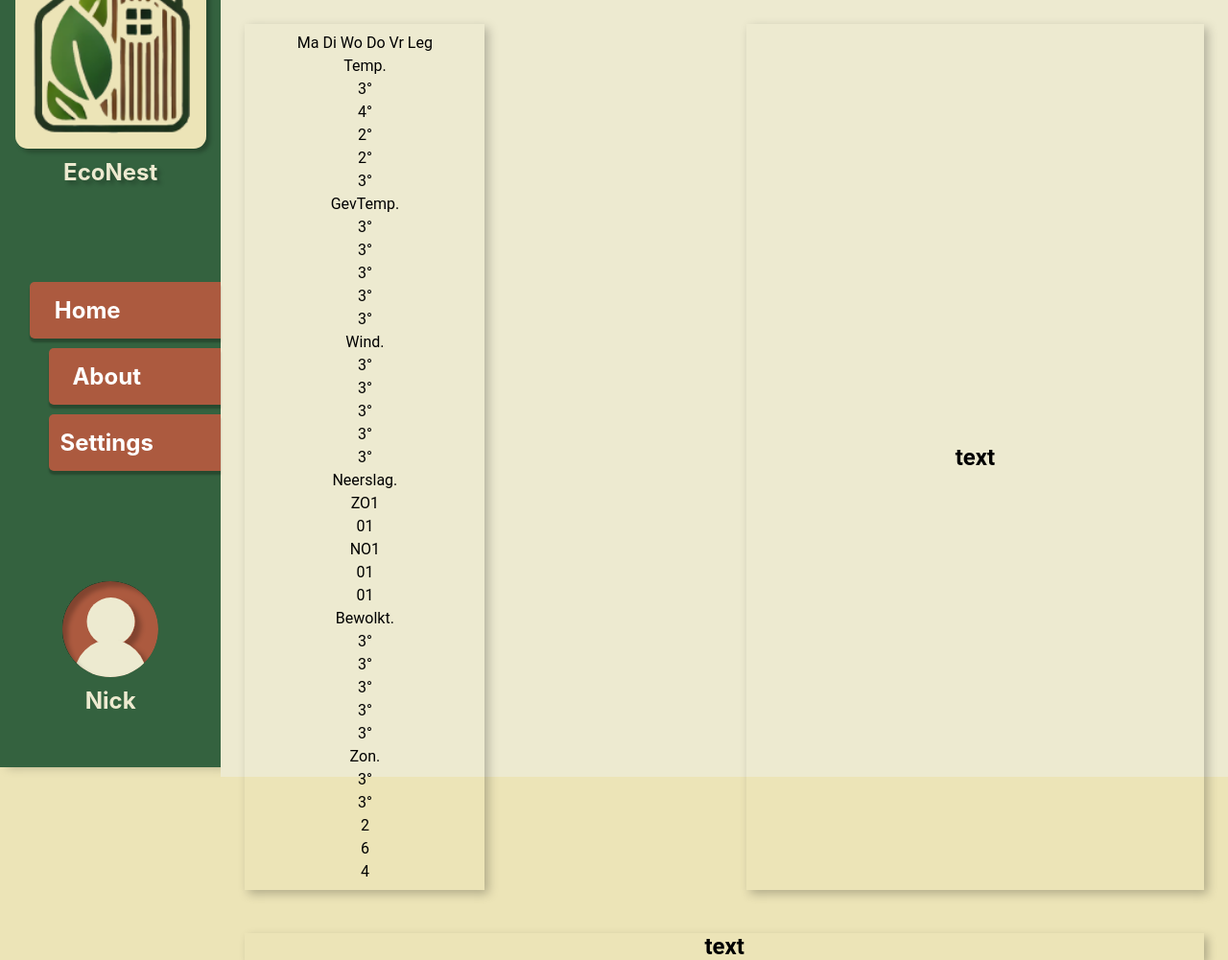
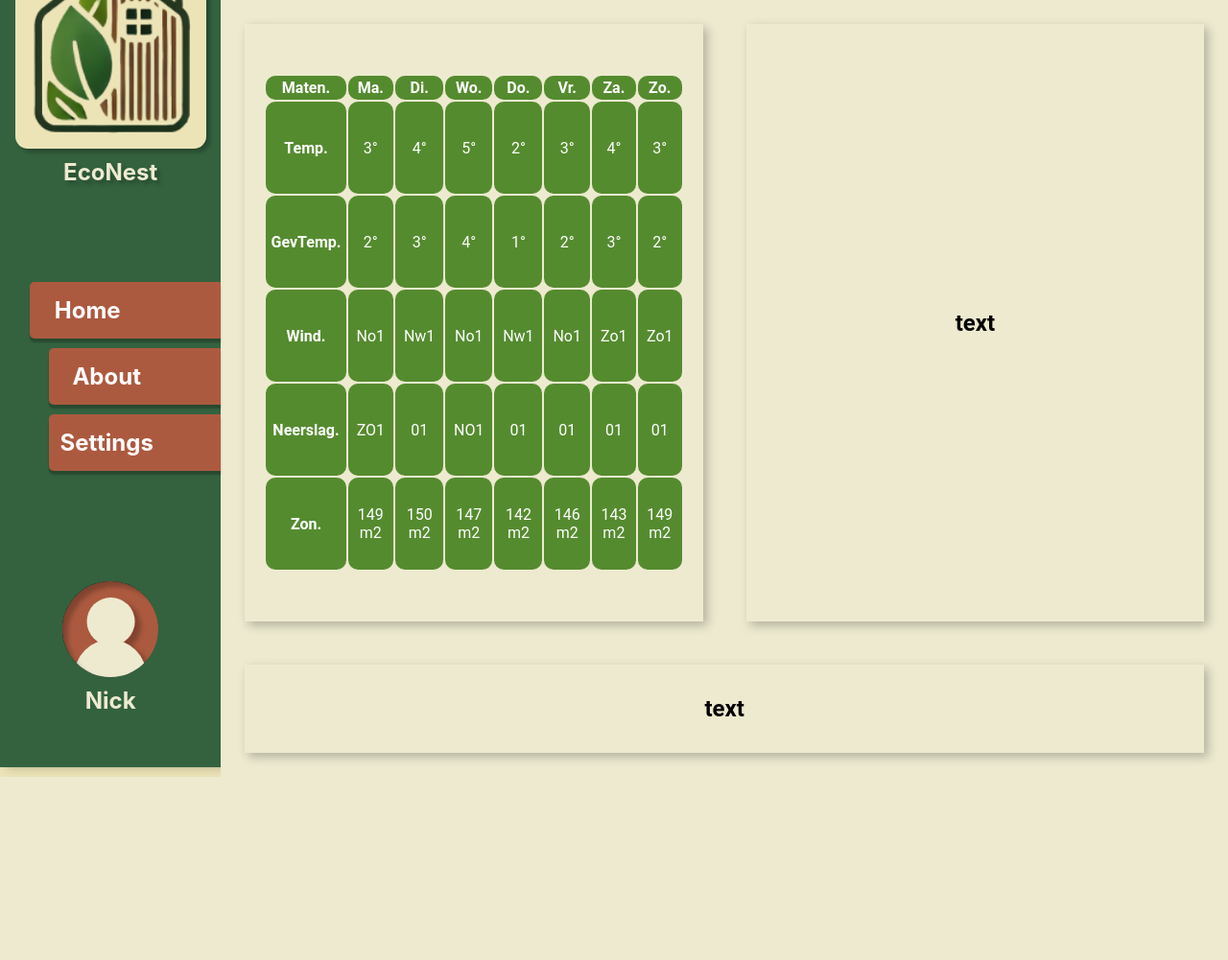
Before and after one commit to Jesper826/EcoNest, a PHP site: page / in a window 1280 px wide. Shown: the whole page at 96% size. After the commit the page ends 810 px from the top, so only its background shows below. Run offline with PHP 8.4, Linux system fonts and the light colour scheme.

Commit message:
Weather added met aanpassingen op index.thml

```diff
--- a/css/weather.css
+++ b/css/weather.css
@@ -1,27 +1,44 @@
-#Weather {
-    text-align: center;
-    width: 250px;
+#Weather > .container table {
+    border-radius: 10px;
+    table-layout: fixed;
+
+
 }
 
-#Weather > .container {
-    display: grid;
-    grid-template-columns: 1fr;
-    grid-gap: 5px;
-    padding: 10px;
-    border-collapse: collapse;
+#Weather{
+    padding: 1rem;
 }
 
-#Weather > .dag,
-#Weather > .cel,
-#Weather > .beschrijving {
+#Weather > .container td.cel,
+#Weather > .container td.beschrijving > img {
+    width: 9rem;
+    height: 9rem;
+    border-radius: 10px;
+}
+
+#Weather > .container th,
+#Weather > .container td {
+    padding: 3px 5px;
+    text-align: center;
+    width: 7.5rem;
+}
+
+#Weather > .container th {
     background-color: #558b2f;
     color: white;
-    text-align: center;
-    padding: 10px;
-    border-radius: 5px;
-    border: 1px solid #333;
+    border-radius: 10px;
+
 }
 
-#Weather > .dag {
-    grid-column: 1 / span 7;
+#Weather > .container td.cel,
+#Weather > .container td.beschrijving {
+    background-color: #558b2f;
+    color: white;
+    border-radius: 10px;
+
 }
+
+#Weather > .container td.beschrijving {
+    font-weight: bold;
+
+}
--- a/index.html
+++ b/index.html
@@ -44,53 +44,76 @@
         <article class="item" id="Weather" style="grid-area: weather;">
             <div id="Weather">
                 <div class="container">
-                    <div class="dag">Ma Di Wo Do Vr Leg</div>
-
-                    <div class="beschrijving">Temp.</div>
-                    <div class="cel">3°</div>
-                    <div class="cel">4°</div>
-                    <div class="cel">2°</div>
-                    <div class="cel">2°</div>
-                    <div class="cel">3°</div>
-
-                    <div class="beschrijving">GevTemp.</div>
-                    <div class="cel">3°</div>
-                    <div class="cel">3°</div>
-                    <div class="cel">3°</div>
-                    <div class="cel">3°</div>
-                    <div class="cel">3°</div>
-
-                    <div class="beschrijving">Wind.</div>
-                    <div class="cel">3°</div>
-                    <div class="cel">3°</div>
-                    <div class="cel">3°</div>
-                    <div class="cel">3°</div>
-                    <div class="cel">3°</div>
-
-                    <div class="beschrijving">Neerslag.</div>
-                    <div class="cel">ZO1</div>
-                    <div class="cel">01</div>
-                    <div class="cel">NO1</div>
-                    <div class="cel">01</div>
-                    <div class="cel">01</div>
-
-                    <div class="beschrijving">Bewolkt.</div>
-                    <div class="cel">3°</div>
-                    <div class="cel">3°</div>
-                    <div class="cel">3°</div>
-                    <div class="cel">3°</div>
-                    <div class="cel">3°</div>
-
-                    <div class="beschrijving">Zon.</div>
-                    <div class="cel">3°</div>
-                    <div class="cel">3°</div>
-                    <div class="cel">2</div>
-                    <div class="cel">6</div>
-                    <div class="cel">4</div>
+                    <table>
+                        <thead>
+                            <tr>
+                                <th>Maten.</th>
+                                <th>Ma.</th>
+                                <th>Di.</th>
+                                <th>Wo.</th>
+                                <th>Do.</th>
+                                <th>Vr.</th>
+                                <th>Za.</th>
+                                <th>Zo.</th>
+                            </tr>
+                        </thead>
+                        <tbody>
+                            <tr>
+                                <td class="beschrijving">Temp.</td>
+                                <td class="cel">3°</td>
+                                <td class="cel">4°</td>
+                                <td class="cel">5°</td>
+                                <td class="cel">2°</td>
+                                <td class="cel">3°</td>
+                                <td class="cel">4°</td>
+                                <td class="cel">3°</td>
+                            </tr>
+                            <tr>
+                                <td class="beschrijving">GevTemp.</td>
+                                <td class="cel">2°</td>
+                                <td class="cel">3°</td>
+                                <td class="cel">4°</td>
+                                <td class="cel">1°</td>
+                                <td class="cel">2°</td>
+                                <td class="cel">3°</td>
+                                <td class="cel">2°</td>
+                            </tr>
+                            <tr>
+                                <td class="beschrijving">Wind.</td>
+                                <td class="cel">No1</td>
+                                <td class="cel">Nw1</td>
+                                <td class="cel">No1</td>
+                                <td class="cel">Nw1</td>
+                                <td class="cel">No1</td>
+                                <td class="cel">Zo1</td>
+                                <td class="cel">Zo1</td>
+                            </tr>
+                            <tr>
+                                <td class="beschrijving">Neerslag.</td>
+                                <td class="cel">ZO1</td>
+                                <td class="cel">01</td>
+                                <td class="cel">NO1</td>
+                                <td class="cel">01</td>
+                                <td class="cel">01</td>
+                                <td class="cel">01</td>
+                                <td class="cel">01</td>
+                            </tr>
+                            <tr>
+                                <td class="beschrijving">Zon.</td>
+                                <td class="cel">149 m2</td>
+                                <td class="cel">150 m2</td>
+                                <td class="cel">147 m2</td>
+                                <td class="cel">142 m2</td>
+                                <td class="cel">146 m2</td>
+                                <td class="cel">143 m2</td>
+                                <td class="cel">149 m2</td>
+                            </tr>
+                        </tbody>
+                    </table>
                 </div>
             </div>
+        </article>
 
-        </article>
         <article class="item" id="" style="grid-area: tempbuiten;">
             <h1>text</h1>
         </article>
```
Also changed, not shown: images/bewolktmetzon.png (added), images/zachteneerslag.png (added).
